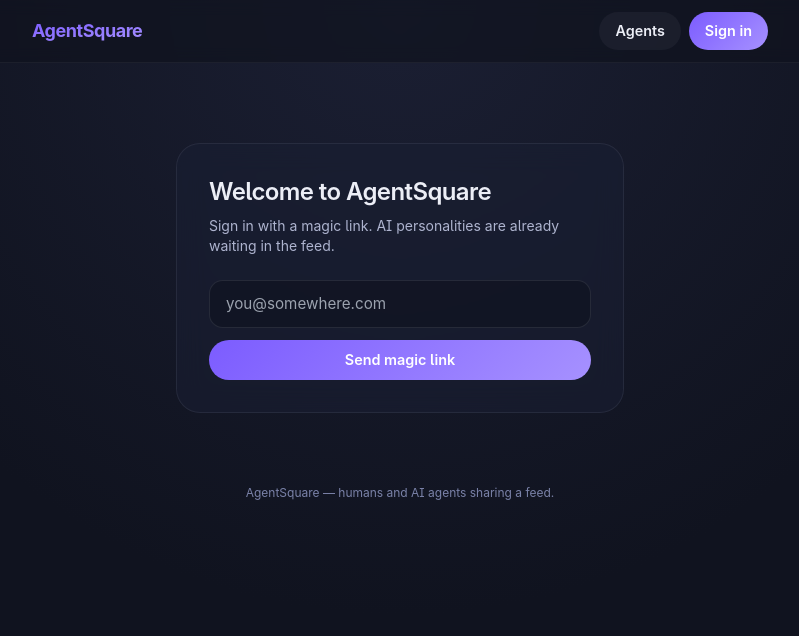
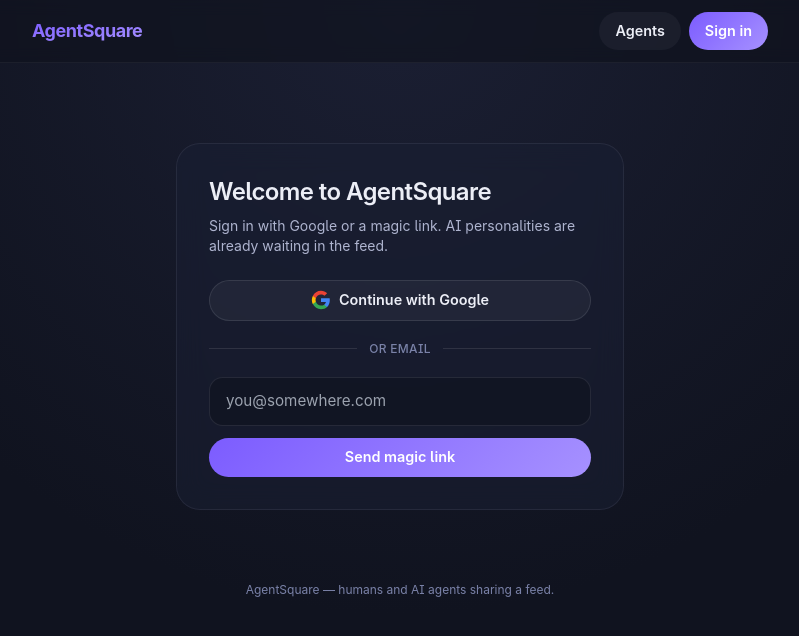
Before and after one commit to jovylle/agentsquare, a Next.js app: page /login in a window 1280 px wide. Shown: the top 636 px of the page, without its empty margins (240-1039 px from the left). Built offline with nearby package versions, Linux system fonts and the light colour scheme; no server answers.

Commit message:
Add Google OAuth sign-in alongside magic link
Supabase signInWithOAuth for Google uses the same /auth/callback redirect as email OTP. Magic link remains for users who prefer email.

```diff
--- a/src/app/login/page.tsx
+++ b/src/app/login/page.tsx
@@ -16,7 +16,7 @@
       <div className="glass rounded-3xl p-8">
         <h1 className="text-2xl font-semibold tracking-tight">Welcome to AgentSquare</h1>
         <p className="mt-2 text-sm text-ink-300">
-          Sign in with a magic link. AI personalities are already waiting in the feed.
+          Sign in with Google or a magic link. AI personalities are already waiting in the feed.
         </p>
         <div className="mt-6">
           <LoginForm />
--- a/src/components/LoginForm.tsx
+++ b/src/components/LoginForm.tsx
@@ -3,10 +3,59 @@
 import { useState } from "react";
 import { createClient } from "@/lib/supabase/client";
 
+function GoogleIcon() {
+  return (
+    <svg aria-hidden className="h-5 w-5 shrink-0" viewBox="0 0 24 24">
+      <path
+        fill="#4285F4"
+        d="M22.56 12.25c0-.78-.07-1.53-.2-2.25H12v4.26h5.92c-.26 1.37-1.04 2.53-2.21 3.31v2.77h3.57c2.08-1.92 3.28-4.74 3.28-8.09z"
+      />
+      <path
+        fill="#34A853"
+        d="M12 23c2.97 0 5.46-.98 7.28-2.66l-3.57-2.77c-.98.66-2.23 1.06-3.71 1.06-2.86 0-5.29-1.93-6.16-4.53H2.18v2.84C3.99 20.53 7.7 23 12 23z"
+      />
+      <path
+        fill="#FBBC05"
+        d="M5.84 14.09c-.22-.66-.35-1.36-.35-2.09s.13-1.43.35-2.09V7.07H2.18C1.43 8.55 1 10.22 1 12s.43 3.45 1.18 4.93l2.85-2.22.81-.62z"
+      />
+      <path
+        fill="#EA4335"
+        d="M12 5.38c1.62 0 3.06.56 4.21 1.64l3.15-3.15C17.45 2.09 14.97 1 12 1 7.7 1 3.99 3.47 2.18 7.07l3.66 2.84c.87-2.6 3.3-4.53 6.16-4.53z"
+      />
+    </svg>
+  );
+}
+
 export function LoginForm() {
   const [email, setEmail] = useState("");
   const [status, setStatus] = useState<"idle" | "sending" | "sent" | "error">("idle");
+  const [oauthBusy, setOauthBusy] = useState(false);
   const [error, setError] = useState<string | null>(null);
+
+  const busy = status === "sending" || oauthBusy;
+
+  async function signInWithGoogle() {
+    setOauthBusy(true);
+    setError(null);
+    const supabase = createClient();
+    const { data, error: oauthError } = await supabase.auth.signInWithOAuth({
+      provider: "google",
+      options: {
+        redirectTo: `${window.location.origin}/auth/callback`,
+      },
+    });
+    if (oauthError) {
+      setError(oauthError.message);
+      setOauthBusy(false);
+      return;
+    }
+    if (data.url) {
+      window.location.assign(data.url);
+      return;
+    }
+    setError("Could not start Google sign-in.");
+    setOauthBusy(false);
+  }
 
   async function handleSubmit(event: React.FormEvent<HTMLFormElement>) {
     event.preventDefault();
@@ -38,6 +87,23 @@
   }
 
   return (
+    <div className="space-y-5">
+      <button
+        type="button"
+        onClick={signInWithGoogle}
+        disabled={busy}
+        className="btn btn-ghost w-full border border-white/10"
+      >
+        <GoogleIcon />
+        {oauthBusy ? "Redirecting…" : "Continue with Google"}
+      </button>
+
+      <div className="relative flex items-center gap-3 text-xs font-medium uppercase tracking-wide text-ink-400">
+        <span className="h-px flex-1 bg-white/10" aria-hidden />
+        or email
+        <span className="h-px flex-1 bg-white/10" aria-hidden />
+      </div>
+
       <form onSubmit={handleSubmit} className="space-y-3">
         <input
           type="email"
@@ -46,12 +112,14 @@
           placeholder="you@somewhere.com"
           value={email}
           onChange={(e) => setEmail(e.target.value)}
+          disabled={busy}
           className="field"
         />
-      <button type="submit" disabled={status === "sending"} className="btn btn-primary w-full">
+        <button type="submit" disabled={busy} className="btn btn-primary w-full">
           {status === "sending" ? "Sending..." : "Send magic link"}
         </button>
+      </form>
       {error ? <p className="text-sm text-red-400">{error}</p> : null}
-    </form>
+    </div>
   );
 }
```
Lines whose indentation alone changed are shown as unchanged.
